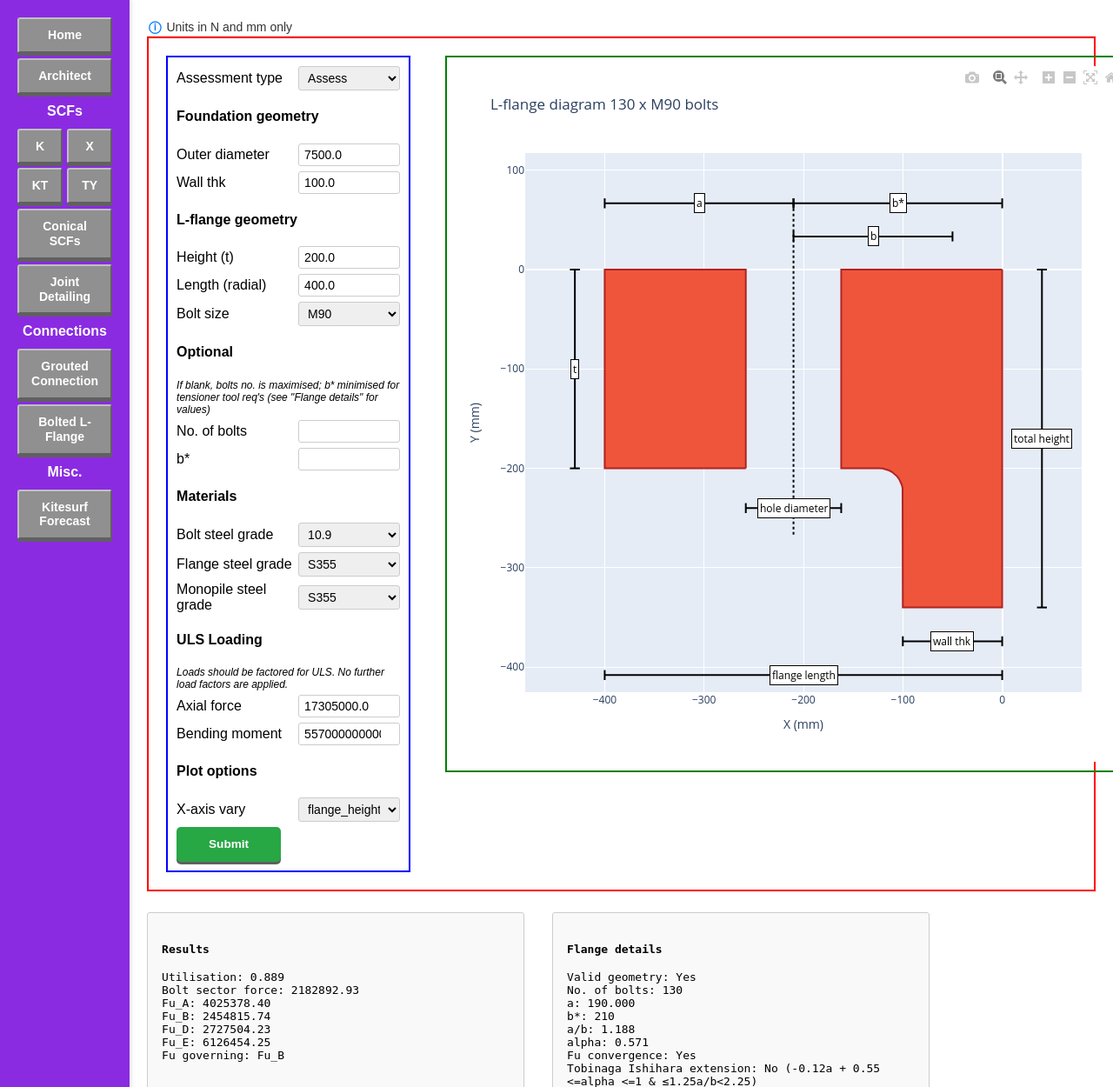
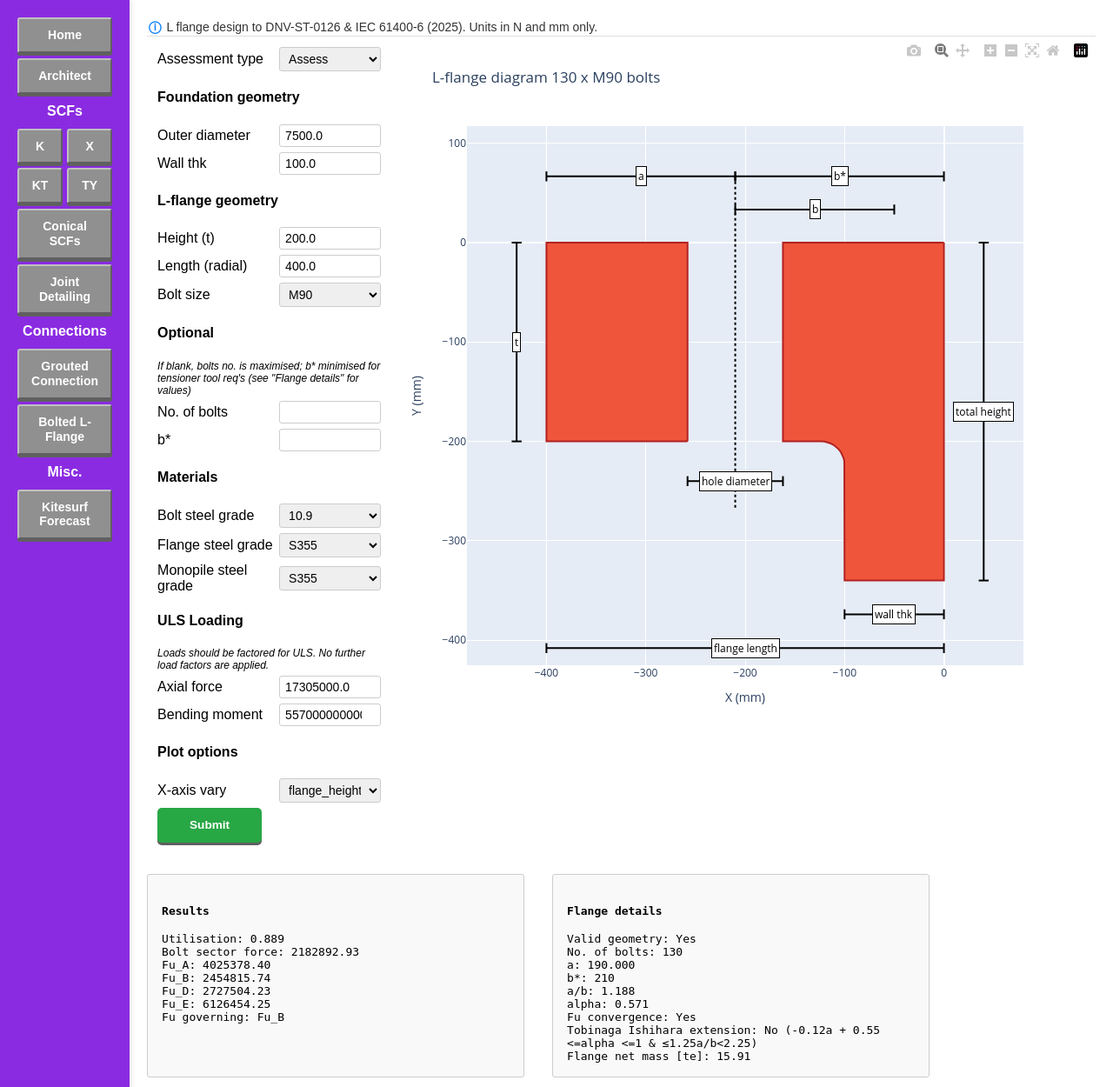
Before and after one commit to willwhitearup/oswdesigntools, a Flask app: page /boltedconn in a window 1280 px wide. Shown: the top 1250 px of the page at 87% size. Run offline with Flask 3, Linux system fonts and the light colour scheme; some libraries are stand-ins or nearby versions.

Commit message:
formatting

```diff
--- a/templates/boltedconn.html
+++ b/templates/boltedconn.html
@@ -4,7 +4,7 @@
 
 <div class="bolt-info-banner">
     <span class="bolt-info-icon">ⓘ</span>
-    <span class="bolt-info-text">Units in N and mm only</span>
+    <span class="bolt-info-text">L flange design to DNV-ST-0126 & IEC 61400-6 (2025). Units in N and mm only.</span>
 </div>
 
 
@@ -57,16 +57,6 @@
                            value="{{ flange_length }}">
                 </div>
 
-<!--                <div class="bolt-form-row">-->
-<!--                    <label for="bolt_size">Bolt size</label>-->
-<!--                    <select id="bolt_size" name="bolt_size">-->
-<!--                        <option value="M72" {% if bolt_size == "M72" %}selected{% endif %}>M72</option>-->
-<!--                        <option value="M80" {% if bolt_size == "M80" %}selected{% endif %}>M80</option>-->
-<!--                        <option value="M90" {% if bolt_size == "M90" %}selected{% endif %}>M90</option>-->
-<!--                    </select>-->
-<!--                </div>-->
-
-
                 <div class="bolt-form-row">
                     <label for="bolt_size">Bolt size</label>
                     <select id="bolt_size" name="bolt_size">
@@ -78,17 +68,14 @@
                     </select>
                 </div>
 
-
                 <!--OPTIONAL-->
                 <h4 class="bolt-section-subtitle">Optional</h4>
-
                 <h6 class="bolt-section-italic">If blank, bolts no. is maximised; b* minimised for tensioner tool req's (see "Flange details" for values)</h6>
                 <div class="bolt-form-row">
                     <label for="n_bolts">No. of bolts</label>
                     <input type="number" step="any" id="n_bolts" name="n_bolts" value="">
 <!--                    value="{{ n_bolts }}">-->
                 </div>
-
                 <div class="bolt-form-row">
                     <label for="b_star">b*</label>
                     <input type="number" step="any" id="b_star" name="b_star" value="">
--- a/templates/boltedconn_styles.html
+++ b/templates/boltedconn_styles.html
@@ -35,25 +35,25 @@ html, body {
 /* Main two-column layout */
 .bolt-layout-container {
   display: flex;
-  gap: 40px;
+  gap: 8px;
   align-items: flex-start;
-    border: 2px solid red;     /* temporary debug border */
-  padding: 20px;             /* helps you see spacing */
+  border: 0px solid red;     /* temporary debug border */
+  padding: 2px;             /* helps you see spacing */
 }
 
 /* Left column (your existing form styling remains) */
 .bolt-input-form {
   flex: 0 0 300px;   /* fixed width column */
   max-width: 300px;
-    border: 2px solid blue;
+  border: 0px solid blue;
   padding: 10px;
 }
 
 /* Right column */
 .bolt-plot-container {
   flex: 1;
-    border: 2px solid green;
-  padding: 10px;
+  border: 0px solid green;
+  padding: 1px;
 }
 
 /* Plot sizing */
```
Also changed, not shown: jktdesign/plotter.py (+29 -2 lines).
